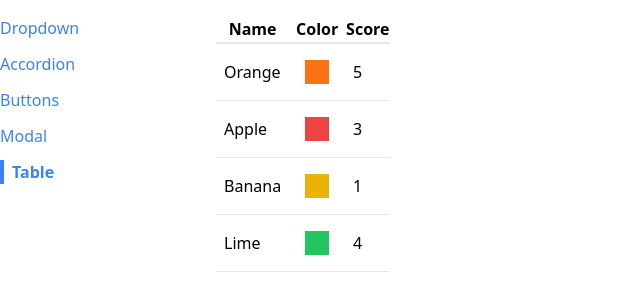
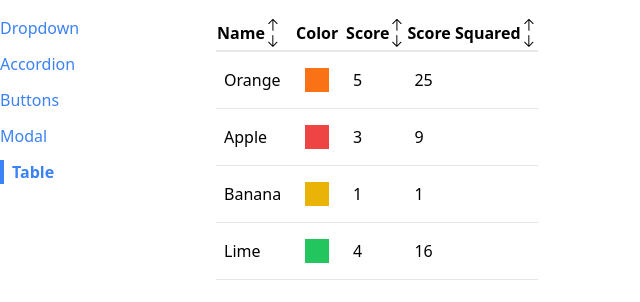
Before and after one commit to kimseunghyun-kr/react-learn, a React (Create React App) app in the folder comps/: page /table in a window 1280 px wide. Shown: the top 302 px of the page, without its empty margins (0-640 px from the left). Built offline with nearby package versions, Linux system fonts and the light colour scheme.

Commit message:
sortedTable

```diff
--- /dev/null
+++ b/comps/src/components/SortableTable.js
@@ -0,0 +1,108 @@
+import { useState } from 'react';
+import { GoArrowDown, GoArrowUp } from 'react-icons/go';
+import Table from './Table';
+
+function SortableTable(props) {
+    const [sortOrder, setSortOrder] = useState(null);
+    const [sortBy, setSortBy] = useState(null);
+    const { config, data } = props;
+
+    const handleClick = (label) => {
+        // sorting on a new column while sorted on another column
+        if (sortBy && label !== sortBy) {
+            setSortOrder('asc')
+            setSortBy(label)
+            return;
+        }
+
+        if (sortOrder === null) {
+            setSortOrder('asc');
+            setSortBy(label);
+        } else if (sortOrder === 'asc') {
+            setSortOrder('desc');
+            setSortBy(label);
+        } else if (sortOrder === 'desc') {
+            setSortOrder(null);
+            setSortBy(null);
+        }
+        return;
+    }
+
+    // header
+    const updatedConfig = config.map((column) => {
+        if (!column.sortValue) {
+            return column;
+        }
+
+        return {
+            ...column,
+            header: () => (
+                <th
+                    className="cursor-pointer hover:bg-gray-100"
+                    onClick={() => handleClick(column.label)}
+                > <div className="flex items-center">
+                        {column.label}
+                        {getIcons(column.label,sortBy,sortOrder)}
+                    </div>
+                </th>
+            )
+        }
+    })
+
+    let sortedData = data;
+    if (sortOrder && sortBy) {
+        const { sortValue } = config.find((column) => column.label === sortBy);
+        sortedData = [...data].sort((a, b) => {
+            const valueA = sortValue(a)
+            const valueB = sortValue(b)
+            const reverseOrder = sortOrder === 'asc' ? 1 : -1;
+
+            if (typeof valueA === 'string') {
+                return valueA.localeCompare(valueB) * reverseOrder;
+            } else {
+                return (valueA - valueB) * reverseOrder;
+            }
+
+
+        })
+    }
+
+    return <Table {...props} data = {sortedData} config = {updatedConfig} />
+
+}
+
+
+function getIcons(label, sortBy, sortOrder) {
+    if (label !== sortBy) {
+      return (
+        <div>
+          <GoArrowUp />
+          <GoArrowDown />
+        </div>
+      );
+    }
+
+    if (sortOrder === null) {
+      return (
+        <div>
+          <GoArrowUp />
+          <GoArrowDown />
+        </div>
+      );
+    } else if (sortOrder === 'asc') {
+      return (
+        <div>
+          <GoArrowUp />
+        </div>
+      );
+    } else if (sortOrder === 'desc') {
+      return (
+        <div>
+          <GoArrowDown />
+        </div>
+      );
+    }
+  }
+
+
+export default SortableTable
--- a/comps/src/components/Table.js
+++ b/comps/src/components/Table.js
@@ -1,5 +1,10 @@
+import { Fragment } from "react";
+
 function Table({data, config, keyFn}) {
     const renderedHeaders = config.map((column) => {
+      if(column.header) {
+        return <Fragment key = {column.label}>{column.header()}</Fragment>
+      }
         return <th key={column.label}>{column.label}</th>;
       });
 
--- a/comps/src/pages/TablePage.js
+++ b/comps/src/pages/TablePage.js
@@ -1,4 +1,4 @@
-import Table from "../components/Table";
+import SortableTable from "../components/SortableTable";
 
 function TablePage() {
 
@@ -13,6 +13,7 @@
         {
           label: 'Name',
           render: (fruit) => fruit.name,
+          sortValue: (fruit) => fruit.name,
         },
         {
           label: 'Color',
@@ -21,6 +22,12 @@
         {
           label: 'Score',
           render: (fruit) => fruit.score,
+          sortValue: (fruit) => fruit.score,
+        },
+        {
+          label: 'Score Squared',
+          render: (fruit) => fruit.score ** 2,
+          sortValue: (fruit) => fruit.score ** 2,
         },
   ];
 
@@ -30,7 +37,7 @@
 
   return (
     <div>
-      <Table data={data} config={config} keyFn={keyFn} />
+      <SortableTable data={data} config={config} keyFn={keyFn} />
     </div>
   );
 }
```
Lines whose indentation alone changed are shown as unchanged.
